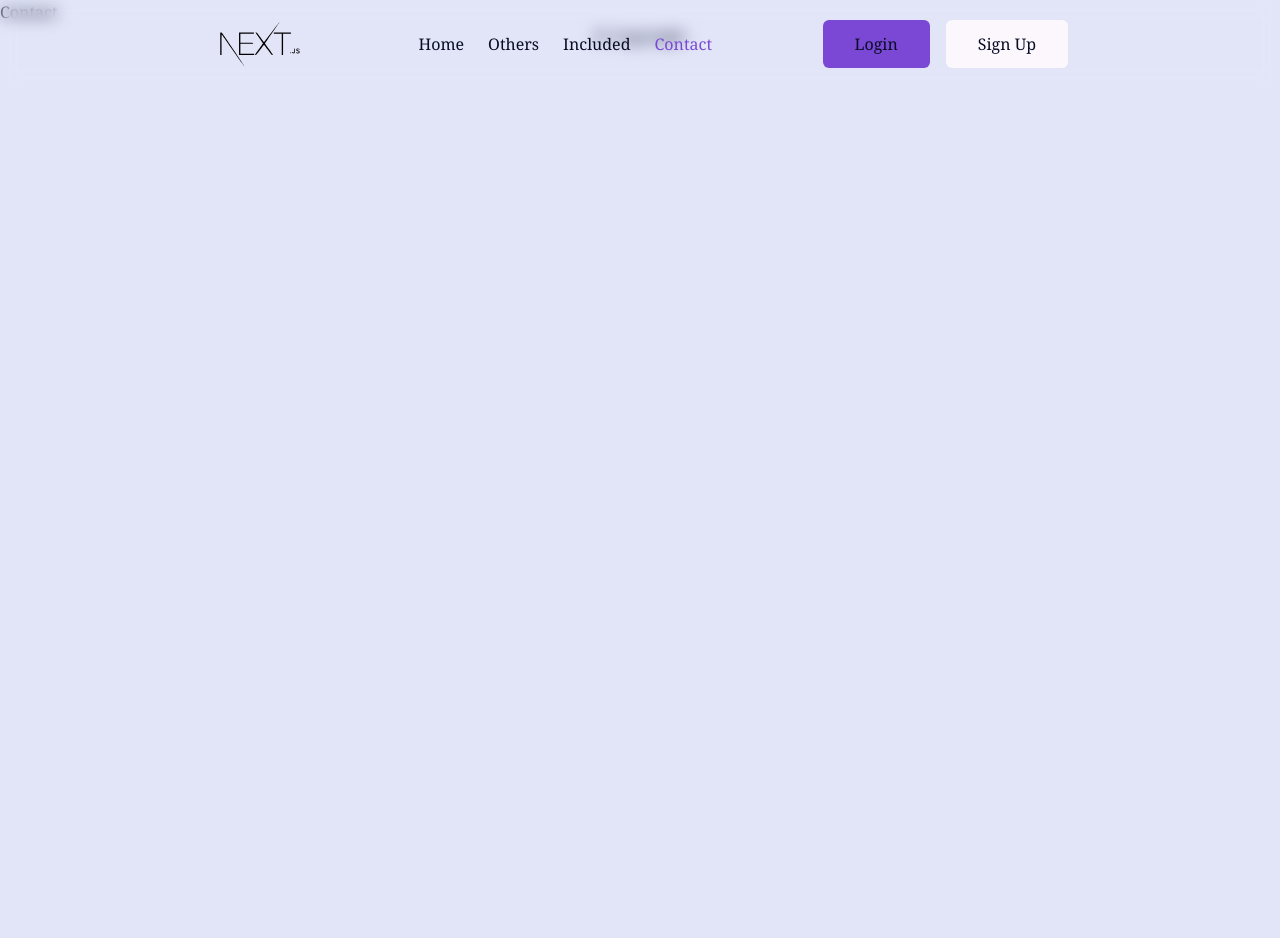
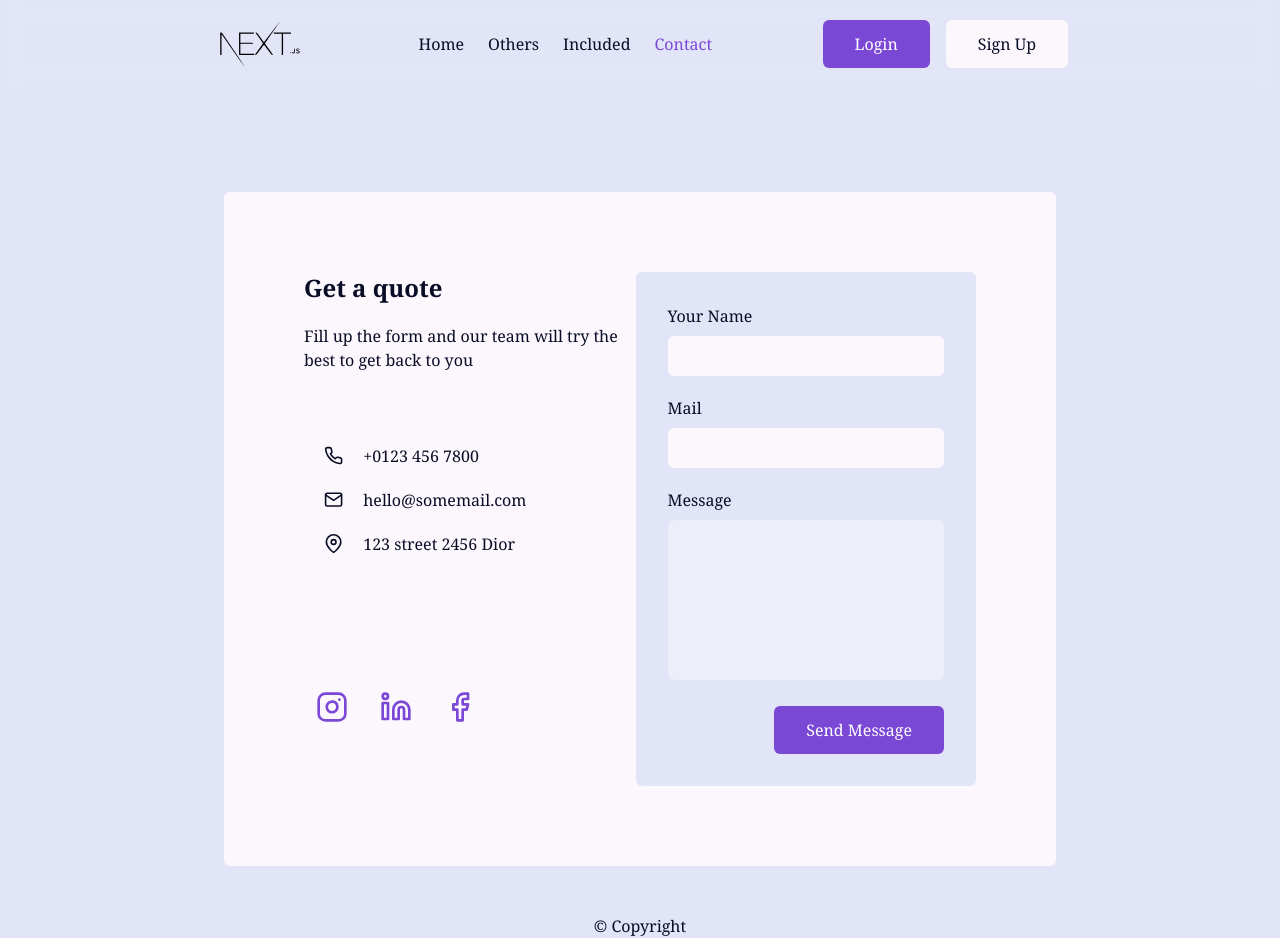
Before and after one commit to Kudom-E/Trade_Tracker, a Next.js app: page /contact in a window 1280 px wide. Before the commit the page ends 800 px from the top, so only its background shows below. Built offline with nearby package versions, Linux system fonts and the light colour scheme.

Commit message:
contact page ui added

```diff
--- a/src/app/(home)/(home)/page.tsx
+++ b/src/app/(home)/(home)/page.tsx
@@ -15,7 +15,7 @@ const Home = () => {
       >
         For What is Coming <span className="ltr-mix-bg">Next</span>
       </h1>
-      <h4 className="p-8 text-center">
+      <h4 className="p-8 text-center" data-testid="sub-header">
         A nextjs boilerplat with Jest, Circle CI, Vercel, Typescript
       </h4>
       <div>
--- a/src/app/(home)/components/Header.tsx
+++ b/src/app/(home)/components/Header.tsx
@@ -47,7 +47,7 @@ const Header = () => {
           </ul>
         </div>
         <div className="justify-center items-center gap-4 h-[3rem] hidden md:flex">
-          <button className="h-full px-8 bg-[rgba(var(--primary-color-rgb),1)] rounded-[6px] hover:translate-y-[-2px] hover:shadow-[0_20px_80px_-10px_rgba(var(--primary-color-rgb),1)]">
+          <button className="h-full px-8 bg-[rgba(var(--primary-color-rgb),1)] rounded-[6px] hover:translate-y-[-2px] hover:shadow-[0_20px_80px_-10px_rgba(var(--primary-color-rgb),1)] text-white">
             Login
           </button>
           <button className="h-full px-8 bg-[rgba(var(--secondary-color-rgb),1)] rounded-[6px] hover:translate-y-[-2px] hover:shadow-[0_20px_80px_-10px_rgba(var(--secondary-color-rgb),1)]">
--- a/src/app/(home)/contact/page.tsx
+++ b/src/app/(home)/contact/page.tsx
@@ -1,9 +1,98 @@
 import React from "react";
+import { FiInstagram } from "react-icons/fi";
+import { FiLinkedin } from "react-icons/fi";
+import { FiFacebook } from "react-icons/fi";
+import { FiPhone } from "react-icons/fi";
+import { FiMail } from "react-icons/fi";
+import { FiMapPin } from "react-icons/fi";
+import "@/globals.css";
 
 // type Props = {};
 
 const Contact = () => {
-  return <div>Contact</div>;
+  return (
+    <main className="mx-auto px-[5%] lg:px-[15%] pt-[5rem] lg:pt-[10rem] pb-[1rem]">
+      <section className="md:p-8">
+        <div className="bg-[rgba(var(--secondary-color-rgb),1)] max-w-[65rem] mx-auto rounded-[6px] p-5 md:p-10 xl:p-20">
+          <section className="flex flex-wrap md:flex-nowrap justify-between">
+            {/* info */}
+            <div className="flex flex-col items-center md:items-start">
+              <div>
+                <h3 className="text-2xl font-bold text-center md:text-start">
+                  Get a quote
+                </h3>
+                <p className="mt-5 max-w-[25rem] text-center md:text-start">
+                  Fill up the form and our team will try the best to get back to
+                  you
+                </p>
+              </div>
+              <div className="flex flex-grow flex-col justify-around">
+                <ul className="p-5">
+                  <li className="flex items-center gap-5">
+                    <FiPhone className="w-[1.2rem] h-[1.2rem] text-inherit" />
+
+                    <p>+0123 456 7800</p>
+                  </li>
+                  <li className="my-5 flex items-center gap-5">
+                    <FiMail className="w-[1.2rem] h-[1.2rem] text-inherit" />
+
+                    <p>hello@somemail.com</p>
+                  </li>
+                  <li className="flex items-center gap-5">
+                    <FiMapPin className="w-[1.2rem] h-[1.2rem] text-inherit" />
+
+                    <p>123 street 2456 Dior</p>
+                  </li>
+                </ul>
+                <div>
+                  <ul className="flex flex-wrap gap-2 justify-center md:justify-start">
+                    <li className="hover:bg-[rgba(var(--primary-color-rgb),1)] p-3 rounded-full hover:translate-y-[-2px] hover:shadow-[0_20px_80px_-10px_rgba(var(--primary-color-rgb),1)] cursor-pointer  hover:text-white text-[rgba(var(--primary-color-rgb),1)]">
+                      <FiInstagram className="w-[2rem] h-[2rem] text-inherit" />
+                    </li>
+                    <li className="hover:bg-[rgba(var(--primary-color-rgb),1)] p-3 rounded-full hover:translate-y-[-2px] hover:shadow-[0_20px_80px_-10px_rgba(var(--primary-color-rgb),1)] cursor-pointer  hover:text-white text-[rgba(var(--primary-color-rgb),1)]">
+                      <FiLinkedin className="w-[2rem] h-[2rem] text-inherit" />
+                    </li>
+                    <li className="hover:bg-[rgba(var(--primary-color-rgb),1)] p-3 rounded-full hover:translate-y-[-2px] hover:shadow-[0_20px_80px_-10px_rgba(var(--primary-color-rgb),1)] cursor-pointer hover:text-white text-[rgba(var(--primary-color-rgb),1)]">
+                      <FiFacebook className="w-[2rem] h-[2rem] text-inherit" />
+                    </li>
+                  </ul>
+                </div>
+              </div>
+            </div>
+            {/* form */}
+            <div className="min-t">
+              <div className="bg-[rgba(var(--base-background-rgb),1)] p-8 rounded-[6px]">
+                <form>
+                  <ul>
+                    <li>
+                      <label>Your Name</label>
+                      <input className="w-full rounded-[6px] p-2 bg-[rgba(var(--secondary-color-rgb),1)] mt-2"></input>
+                    </li>
+                    <li className="my-5">
+                      <label>Mail</label>
+                      <input className="w-full rounded-[6px] p-2 bg-[rgba(var(--secondary-color-rgb),1)] mt-2"></input>
+                    </li>
+                    <li>
+                      <label>Message</label>
+                      <textarea className="w-full resize-none rounded-[6px] p-2 min-h-[10rem] bg-[rgba(var(--secondary-color-rgb),.5)] mt-2"></textarea>
+                    </li>
+                  </ul>
+                  <div className="flex justify-center md:justify-end mt-5">
+                    <button
+                      role="submit"
+                      className="h-full px-8 py-3 bg-[rgba(var(--primary-color-rgb),1)] rounded-[6px] hover:translate-y-[-2px] hover:shadow-[0_20px_80px_-10px_rgba(var(--primary-color-rgb),1)] text-white"
+                    >
+                      Send Message
+                    </button>
+                  </div>
+                </form>
+              </div>
+            </div>
+          </section>
+        </div>
+      </section>
+    </main>
+  );
 };
 
 export default Contact;
--- a/src/app/globals.css
+++ b/src/app/globals.css
@@ -52,3 +52,8 @@ g {
 ::selection {
   background-color: rgba(var(--accent-color-rgb), 1);
 }
+
+//consider for module css contact page
+.min-t {
+  width: min(20rem, 100%);
+}
```
Also changed, not shown: 2 other files (tests, documents, lock files or other folders).
